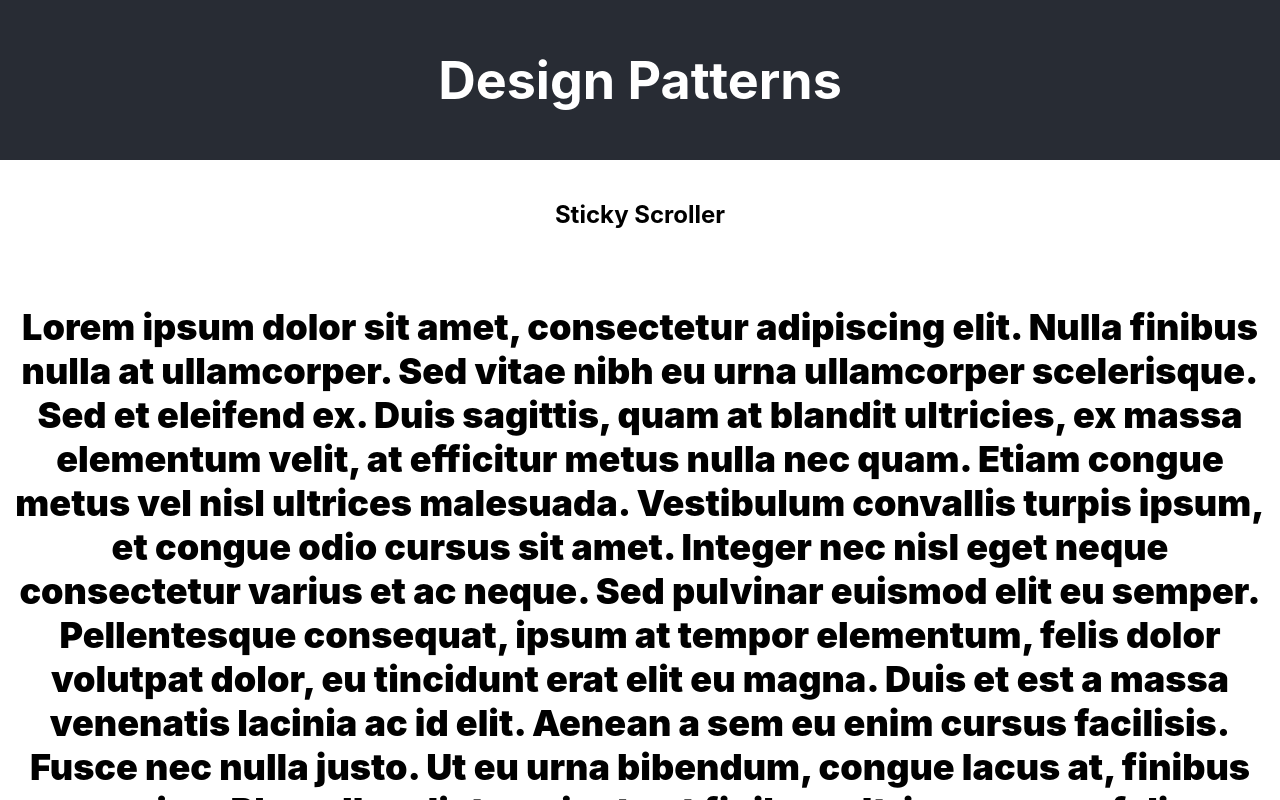
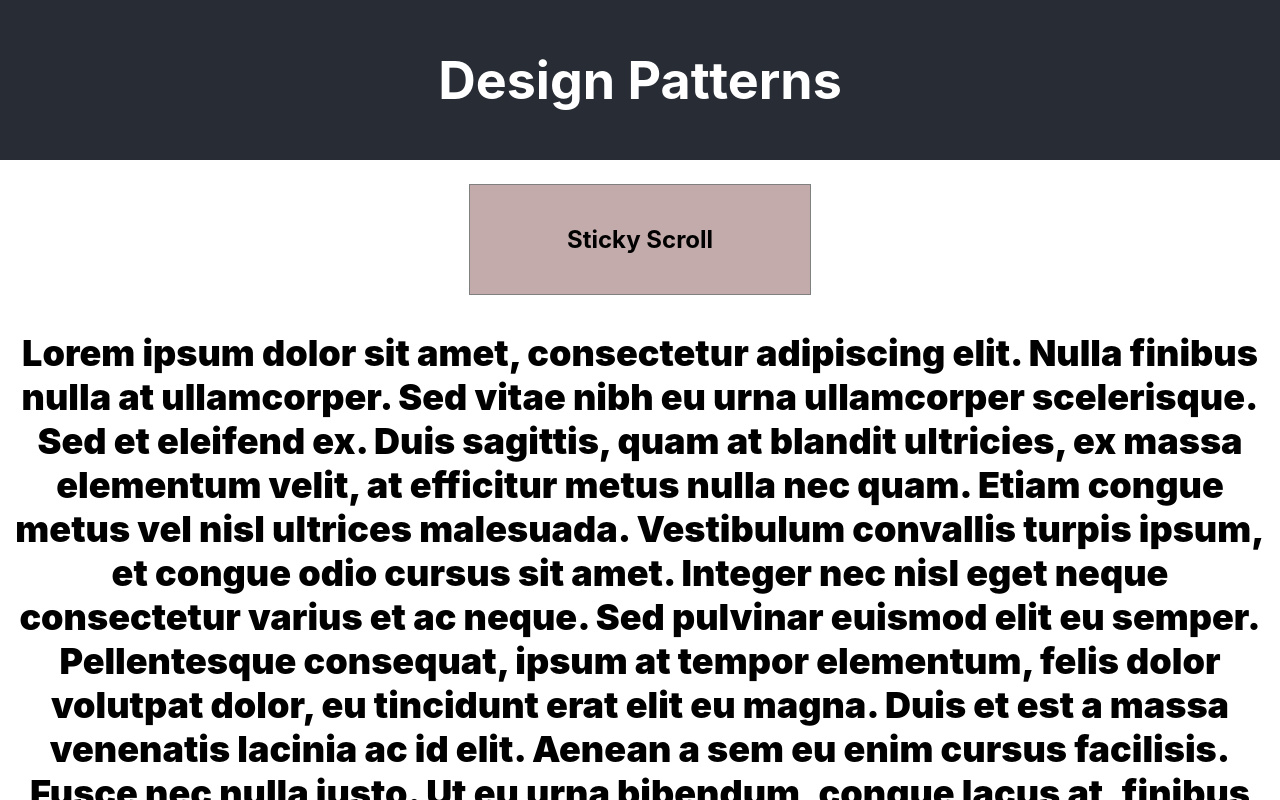
Before and after one commit to hygtfrde/design_patterns, a React (Create React App) app: page / in a window 1280 px wide. Shown: the top 800 px of the page. Built offline with nearby package versions, Linux system fonts and the light colour scheme.

Commit message:
sticky scroll

```diff
--- a/src/Design_Patterns/Headers/StickyScroller/StickyScroller.css
+++ b/src/Design_Patterns/Headers/StickyScroller/StickyScroller.css
@@ -1,14 +1,24 @@
-.sticky-header {
-    /* Define your header styles */
-    background-color: #fff;
+.sticky-container {
+    display: flex;
+    justify-content: center;
+    align-items: center;
+    margin: 24px 0;
+}
+
+.sticky-component {
+    width: 300px; /* Adjust as needed */
     padding: 20px;
-    transition: background-color 0.3s ease-in-out;
-  }
+    background-color: rgb(196, 171, 171);
+    border: 1px solid gray;
+    transition: position 0.3s ease-in-out;
+    transform: translateZ(0);
+    backface-visibility: hidden;
+    will-change: transform;
+}
 
-  .sticky {
-    position: fixed;
+.sticky {
+    position: sticky;
     top: 0;
     width: 100%;
-    box-shadow: 0 2px 4px rgba(0, 0, 0, 0.1);
-    background-color: rgba(255, 255, 255, 0.95);
-  }
+    z-index: 1;
+}
--- a/src/Design_Patterns/Headers/StickyScroller/StickyScroller.jsx
+++ b/src/Design_Patterns/Headers/StickyScroller/StickyScroller.jsx
@@ -1,27 +1,41 @@
-import React, { useState, useEffect } from 'react';
+import React, { useState, useEffect, useRef } from 'react';
 import './StickyScroller.css';
-import Filler from '../../Constants/Filler';
 
 const StickyHeader = () => {
+  const stickyRef = useRef(null);
   const [isSticky, setIsSticky] = useState(false);
+  const debounceTimerRef = useRef(null);
+
+  const windowHeight = window.innerHeight;
+  const documentHeight = document.documentElement.scrollHeight;
+  const scrollPosition = window.scrollY;
+
+
+  const handleScroll = () => {
+    if (stickyRef.current) {
+      const rect = stickyRef.current.getBoundingClientRect();
+      const halfwayPoint = (document.documentElement.scrollHeight - window.innerHeight) / 2;
+      setIsSticky(rect.top <= 0 && window.scrollY <= halfwayPoint);
+    }
+  };
 
   useEffect(() => {
-    const handleScroll = () => {
-      const scrollPosition = window.scrollY;
-      const maxScroll = 200;
-      setIsSticky(scrollPosition >= maxScroll);
+    const scrollListener = () => handleScroll(); // Using the memoized handleScroll function
+
+    window.addEventListener('scroll', scrollListener);
+    return () => {
+      window.removeEventListener('scroll', scrollListener);
+      // eslint-disable-next-line react-hooks/exhaustive-deps
+      clearTimeout(debounceTimerRef.current);
     };
-
-    window.addEventListener('scroll', handleScroll);
-    return () => {
-      window.removeEventListener('scroll', handleScroll);
-    };
-  }, []);
+  }, []); // No dependencies needed here
 
   return (
-    <header className={`sticky-header ${isSticky ? 'sticky' : ''}`}>
-      <h2>Sticky Scroller</h2>
-    </header>
+    <div className={`sticky-container ${isSticky ? 'sticky' : ''}`}>
+      <div ref={stickyRef} className="sticky-component">
+        <h2>Sticky Scroll</h2>
+      </div>
+    </div>
   );
 };
 
```
